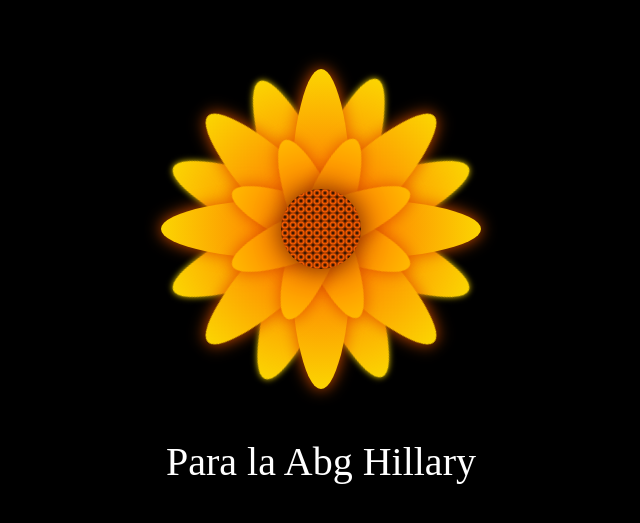
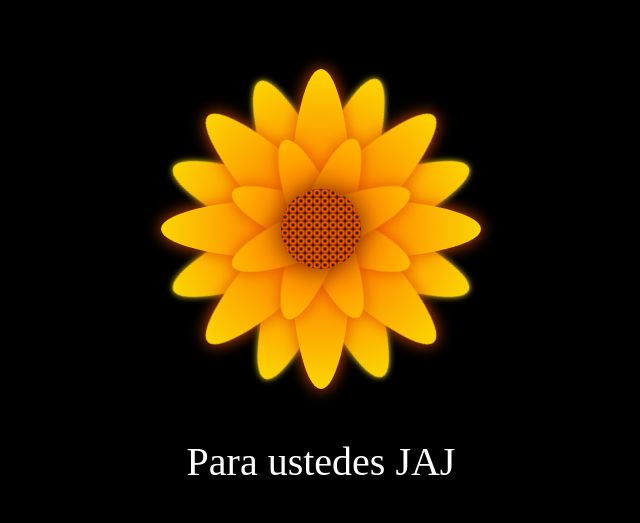
Before and after one commit to Luber20/Flor-A, a plain HTML site: page docs/index.html in a window 1280 px wide. Shown: the part 171-694 px from the top of the page, without its empty margins (319-959 px from the left). Drawn offline with Linux system fonts and the light colour scheme.

Commit message:
Update index.html

```diff
--- a/docs/index.html
+++ b/docs/index.html
@@ -37,7 +37,7 @@
     </div>
     <div class="Petal3 p4">
     </div>
-    <div class="text-below">Para la Abg Hillary </div>
+    <div class="text-below">Para ustedes JAJ</div>
   </div>
 </body>
 </html>
```
